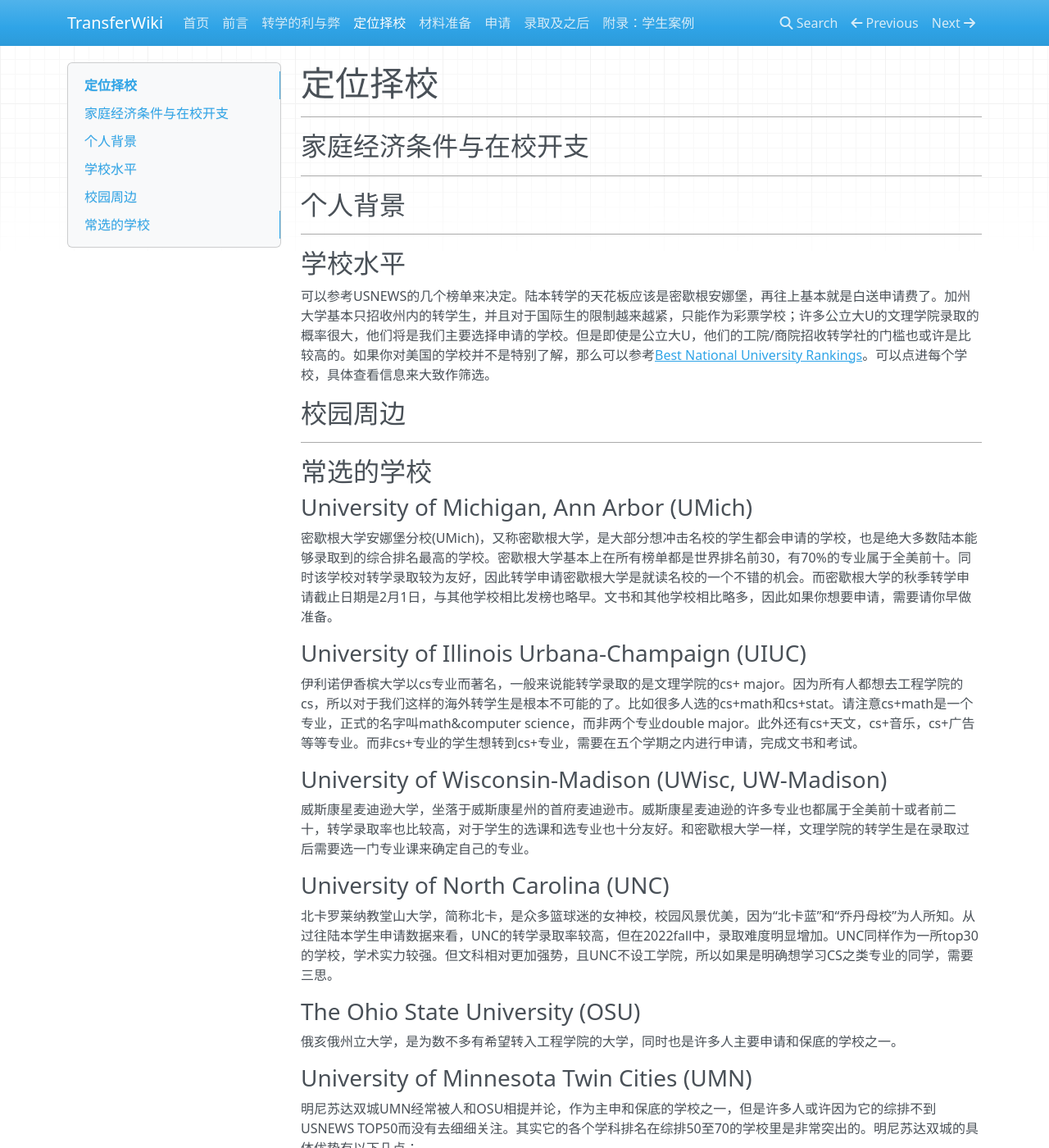
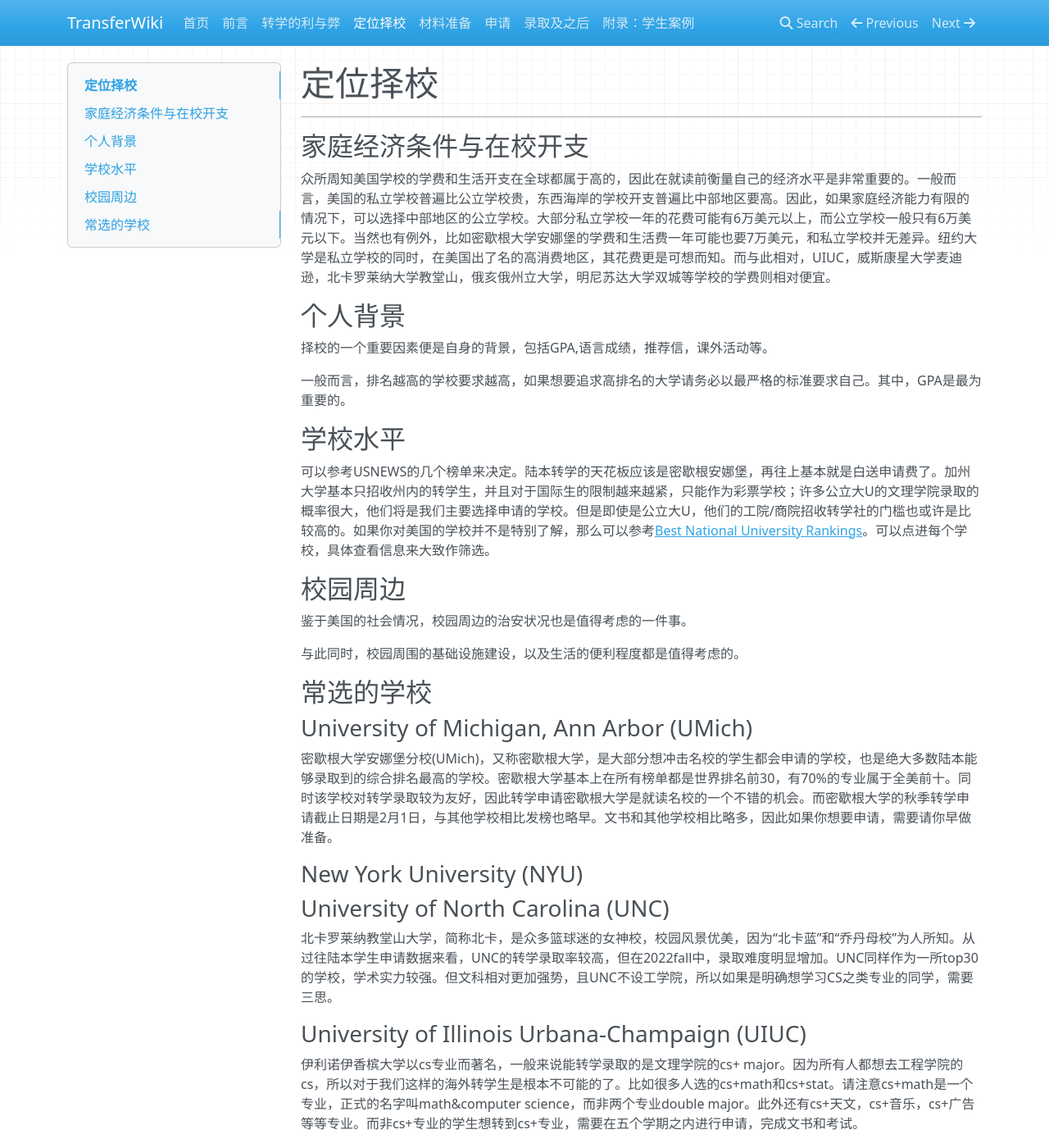
Before and after one commit to SihanXU/TransferWiki, an MkDocs documentation site: the page built from docs/school.md, in a window 1280 px wide and 1400 px high. Shown: the whole window at 82% size. Built offline with MkDocs 1.6.1, drawn with Linux system fonts in a browser that asks for light colours; nearby versions of some CDN libraries.

Commit message:
Update school.md

```diff
--- a/docs/school.md
+++ b/docs/school.md
@@ -4,11 +4,13 @@
 
 ## 家庭经济条件与在校开支
 
-***
+众所周知美国学校的学费和生活开支在全球都属于高的，因此在就读前衡量自己的经济水平是非常重要的。一般而言，美国的私立学校普遍比公立学校贵，东西海岸的学校开支普遍比中部地区要高。因此，如果家庭经济能力有限的情况下，可以选择中部地区的公立学校。大部分私立学校一年的花费可能有6万美元以上，而公立学校一般只有6万美元以下。当然也有例外，比如密歇根大学安娜堡的学费和生活费一年可能也要7万美元，和私立学校并无差异。纽约大学是私立学校的同时，在美国出了名的高消费地区，其花费更是可想而知。而与此相对，UIUC，威斯康星大学麦迪逊，北卡罗莱纳大学教堂山，俄亥俄州立大学，明尼苏达大学双城等学校的学费则相对便宜。
 
 ## 个人背景
 
-***
+择校的一个重要因素便是自身的背景，包括GPA,语言成绩，推荐信，课外活动等。
+
+一般而言，排名越高的学校要求越高，如果想要追求高排名的大学请务必以最严格的标准要求自己。其中，GPA是最为重要的。
 
 ## 学校水平
 
@@ -16,7 +18,9 @@
 
 ## 校园周边
 
-***
+鉴于美国的社会情况，校园周边的治安状况也是值得考虑的一件事。
+
+与此同时，校园周围的基础设施建设，以及生活的便利程度都是值得考虑的。
 
 ## 常选的学校
 
@@ -24,14 +28,16 @@
 
 密歇根大学安娜堡分校(UMich)，又称密歇根大学，是大部分想冲击名校的学生都会申请的学校，也是绝大多数陆本能够录取到的综合排名最高的学校。密歇根大学基本上在所有榜单都是世界排名前30，有70%的专业属于全美前十。同时该学校对转学录取较为友好，因此转学申请密歇根大学是就读名校的一个不错的机会。而密歇根大学的秋季转学申请截止日期是2月1日，与其他学校相比发榜也略早。文书和其他学校相比略多，因此如果你想要申请，需要请你早做准备。
 
+### New York University (NYU)
+
+### University of North Carolina (UNC)
+北卡罗莱纳教堂山大学，简称北卡，是众多篮球迷的女神校，校园风景优美，因为“北卡蓝”和“乔丹母校”为人所知。从过往陆本学生申请数据来看，UNC的转学录取率较高，但在2022fall中，录取难度明显增加。UNC同样作为一所top30的学校，学术实力较强。但文科相对更加强势，且UNC不设工学院，所以如果是明确想学习CS之类专业的同学，需要三思。
+
 ### University of Illinois Urbana-Champaign (UIUC)
 伊利诺伊香槟大学以cs专业而著名，一般来说能转学录取的是文理学院的cs+ major。因为所有人都想去工程学院的cs，所以对于我们这样的海外转学生是根本不可能的了。比如很多人选的cs+math和cs+stat。请注意cs+math是一个专业，正式的名字叫math&computer science，而非两个专业double major。此外还有cs+天文，cs+音乐，cs+广告等等专业。而非cs+专业的学生想转到cs+专业，需要在五个学期之内进行申请，完成文书和考试。
 
 ### University of Wisconsin-Madison (UWisc, UW-Madison)
 威斯康星麦迪逊大学，坐落于威斯康星州的首府麦迪逊市。威斯康星麦迪逊的许多专业也都属于全美前十或者前二十，转学录取率也比较高，对于学生的选课和选专业也十分友好。和密歇根大学一样，文理学院的转学生是在录取过后需要选一门专业课来确定自己的专业。
-
-### University of North Carolina (UNC)
-北卡罗莱纳教堂山大学，简称北卡，是众多篮球迷的女神校，校园风景优美，因为“北卡蓝”和“乔丹母校”为人所知。从过往陆本学生申请数据来看，UNC的转学录取率较高，但在2022fall中，录取难度明显增加。UNC同样作为一所top30的学校，学术实力较强。但文科相对更加强势，且UNC不设工学院，所以如果是明确想学习CS之类专业的同学，需要三思。
 
 ### The Ohio State University (OSU)
 俄亥俄州立大学，是为数不多有希望转入工程学院的大学，同时也是许多人主要申请和保底的学校之一。
@@ -64,4 +70,5 @@
 3. 数学专业在美国的声誉较好
 
 ### University of Texas Austin (UTA)
+
 UTA位处德州奥斯汀，机会众多，且工科和会计学优秀；但根据过往数据而言，秋转难度较大，而春转转学录取率尚可。
```
